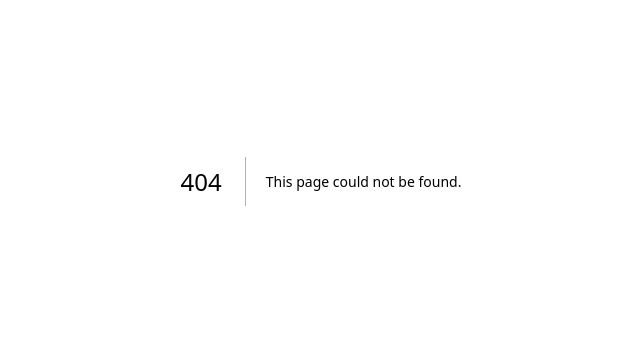
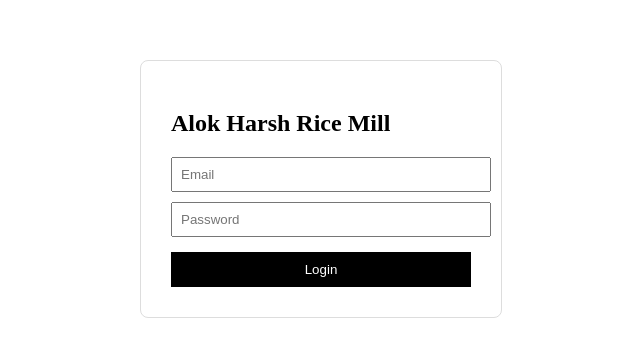
Before and after one commit to harshkeshri65/alok-harsh-rice-mill, a Next.js app: page /login in a window 1280 px wide. Before the commit this address had no page. Shown: the part 219-576 px from the top of the page, without its empty margins (319-959 px from the left). Built offline with nearby package versions, Linux system fonts and the light colour scheme; no server answers.

Commit message:
Implement login functionality with Supabase

```diff
--- /dev/null
+++ b/app/login/page.js
@@ -0,0 +1,61 @@
+'use client'
+
+import { useState } from 'react'
+import { useRouter } from 'next/navigation'
+import { supabase } from '@/lib/supabase'
+
+export default function Login() {
+  const router = useRouter()
+  const [email, setEmail] = useState('')
+  const [password, setPassword] = useState('')
+  const [loading, setLoading] = useState(false)
+
+  const handleLogin = async (e) => {
+    e.preventDefault()
+    setLoading(true)
+
+    const { error } = await supabase.auth.signInWithPassword({
+      email,
+      password,
+    })
+
+    if (error) {
+      alert('Invalid login credentials')
+      setLoading(false)
+    } else {
+      router.push('/dashboard')
+    }
+  }
+
+  return (
+    <div style={{display:'flex',height:'100vh',justifyContent:'center',alignItems:'center'}}>
+      <form onSubmit={handleLogin} style={{padding:'30px',border:'1px solid #ddd',borderRadius:'8px',width:'300px'}}>
+        <h2 style={{marginBottom:'20px'}}>Alok Harsh Rice Mill</h2>
+
+        <input
+          type="email"
+          placeholder="Email"
+          required
+          style={{width:'100%',padding:'8px',marginBottom:'10px'}}
+          onChange={(e) => setEmail(e.target.value)}
+        />
+
+        <input
+          type="password"
+          placeholder="Password"
+          required
+          style={{width:'100%',padding:'8px',marginBottom:'15px'}}
+          onChange={(e) => setPassword(e.target.value)}
+        />
+
+        <button
+          type="submit"
+          style={{width:'100%',padding:'10px',background:'black',color:'white',border:'none'}}
+          disabled={loading}
+        >
+          {loading ? 'Logging in...' : 'Login'}
+        </button>
+      </form>
+    </div>
+  )
+}
```
